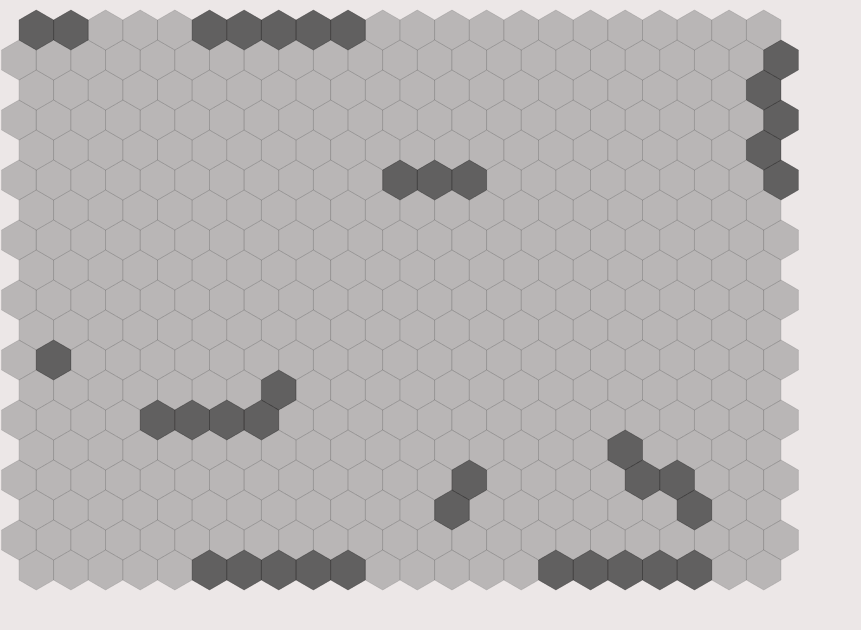
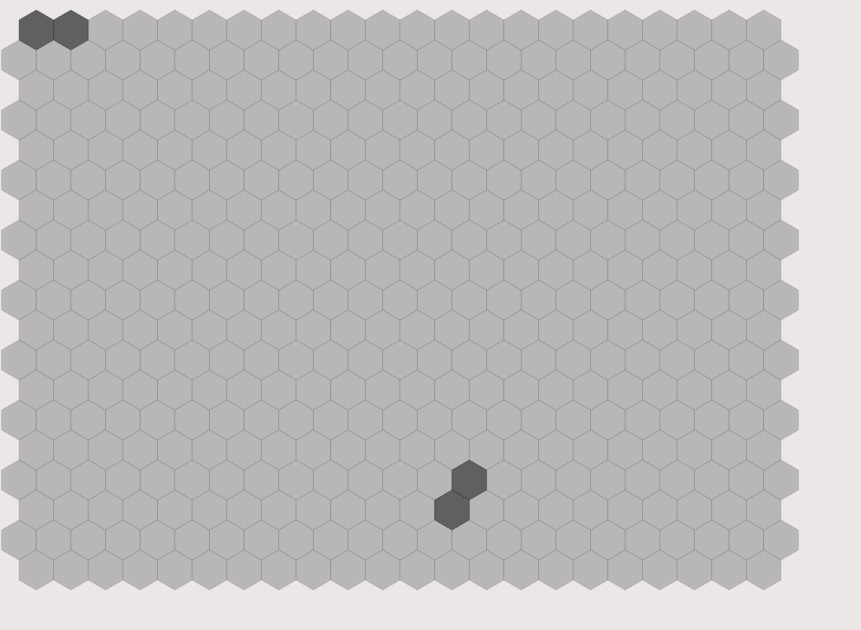
Before and after one commit to 97-ozzy/visualizer-bfs, a React (Vite) app: page / in a window 1280 px wide. Shown: the top 630 px of the page, without its empty margins (0-861 px from the left). Built offline with nearby package versions, Linux system fonts and the light colour scheme.

Commit message:
i made bfs working but path isnt the shortest

```diff
--- a/src/BFS/BFS.jsx
+++ b/src/BFS/BFS.jsx
@@ -5,40 +5,7 @@ let DUMMY_OBSTACLES = [
   {"q": -1, "r": 6, "s": -5},
   {"q": -6, "r": -9, "s": 15},
   {"q": -5, "r": -9, "s": 14},
-  {"q": -2, "r": 7, "s": -5},
-  {"q": 4, "r": -4, "s": 0},
-  {"q": 3, "r": -4, "s": 1},
-  {"q": 2, "r": -4, "s": 2},
-  {"q": 15, "r": -8, "s": -7},
-  {"q": 14, "r": -7, "s": -7},
-  {"q": 14, "r": -6, "s": -8},
-  {"q": 13, "r": -5, "s": -8},
-  {"q": 13, "r": -4, "s": 4},
-  {"q": 4, "r": 9, "s": -13},
-  {"q": 3, "r": 9, "s": -12},
-  {"q": 2, "r": 9, "s": -11},
-  {"q": 1, "r": 9, "s": -10},
-  {"q": 0, "r": 9, "s": -9},
-  {"q": -5, "r": 3, "s": 2},
-  {"q": -7, "r": 4, "s": 3},
-  {"q": -6, "r": 4, "s": 2},
-  {"q": -8, "r": 4, "s": 4},
-  {"q": -9, "r": 4, "s": 5},
-  {"q": -10, "r": 9, "s": 1},
-  {"q": -9, "r": 9, "s": 0},
-  {"q": -8, "r": 9, "s": -1},
-  {"q": -7, "r": 9, "s": -2},
-  {"q": -6, "r": 9, "s": -3},
-  {"q": -11, "r": 2, "s": 11},
-  {"q": 0, "r": -9, "s": 9},
-  {"q": 1, "r": -9, "s": 8},
-  {"q": 2, "r": -9, "s": 7},
-  {"q": 3, "r": -9, "s": -7},
-  {"q": 4, "r": 5, "s": -9},
-  {"q": 4, "r": 6, "s": -10},
-  {"q": 5, "r": 6, "s": -11},
-  {"q": 5, "r": 7, "s": -12},
-  {"q": -1, "r": -9, "s": 10},
+  {"q": -2, "r": 7, "s": -5}
 ]
 
 
@@ -62,7 +29,7 @@ function BFS() {
   const [playerPosition, setPlayerPosition] = useState({q: 0, r: 0, s: 0});
   const [cameFrom, setCameFrom] = useState({});
   const [hexPath, setHexPath] = useState([]);
-  const [path, setPath] = useState();
+  const [path, setPath] = useState([]);
   const [hexPathMap, setHexPathMap] = useState([]);
 
   const handleMouseMove = (e) => {
@@ -75,6 +42,7 @@ function BFS() {
     const {q,r,s} = cubeRound(pixelToHex(Point(offsetX, offsetY)));
     const {x, y} = hexToPixel(Hex(q, r, s));
     getDistanceLine(Hex(0,0,0), Hex(q,r,s));
+    getPath(playerPosition, Hex(q, r, s));
     //console.log(currentDistanceLine);
     if ((x>hexWidth/2 && x <canvasWidth -hexWidth/2)&&
             (y> hexHeight/2 && y< canvasHeight - hexHeight/2)){
@@ -229,9 +197,6 @@ function BFS() {
     return Hex(a.q + b.q, a.r + b.r, a.s + b.s)
   };
 
-  const cubeSubstract = (a, b) =>{
-    return Hex(a.q - b.q, a.r - b.r, a.s - b.s)
-  };
 
   const getCubeNeighbor = (h, direction)=>{
     return cubeAdd(h, cubeDirections(direction));
@@ -245,10 +210,10 @@ function BFS() {
     }
   };
 
-  const cubeDistance = (a, b) =>{
-    const {q, r, s} = cubeSubstract(a, b);
-    return (Math.abs(q)+Math.abs(r)+Math.abs(s))/2;
+  const cubeDistance = (a, b) => {
+    return (Math.abs(a.q - b.q) + Math.abs(a.r - b.r) + Math.abs(a.s - b.s)) / 2;
   };
+
 
   const linearInt = (a, b,t) =>{
     return (a+(b-a)*t)
@@ -261,8 +226,8 @@ function BFS() {
     let dist = cubeDistance(a,b);
     let arr = [];
     for(let i=0; i<=dist; i++){
-        let center = hexToPixel(cubeRound(cubeLinearInt(a,b,1.0/dist*i)));
-        arr = [].concat(arr, center);
+        let center = hexToPixel(cubeRound(cubeLinearInt(a,b,1/dist*i)));
+        arr.push(center);
     }
     setCurrentDistanceLine(arr);
   }
@@ -296,59 +261,99 @@ function BFS() {
     })
   }
 
-  const getNeighbors= (h) =>{
+  const getNeighbors = (h) => {
     let arr = [];
-    for (let i = 0; i<=5; i++){
-      const {q,r,s} = getCubeNeighbor(Hex(h.q, h.r, h.s), i);
-      arr.push(Hex(q,r,s))
+    for (let i = 0; i <= 5; i++) {
+      const { q, r, s } = getCubeNeighbor(Hex(h.q, h.r, h.s), i);
+      const neighborCoord = JSON.stringify(Hex(q, r, s));
+      if (!obstacles.some(obstacle => JSON.stringify(obstacle) === neighborCoord) && hexPathMap.includes(neighborCoord)) {
+        arr.push(Hex(q, r, s));
+      }
     }
-    return arr
-  }
+    return arr;
+  };
 
-  const breafthFirstSearch = (inputPlayerPosition) =>{
+
+  const breafthFirstSearch = (inputPlayerPosition) => {
     let frontier = [inputPlayerPosition];
     let localCameFrom = {};
     localCameFrom[JSON.stringify(inputPlayerPosition)] = JSON.stringify(inputPlayerPosition);
-    while (frontier.length !== 0){
+
+    while (frontier.length !== 0) {
       let current = frontier.shift();
       let arr = getNeighbors(current);
-      arr.map(l=>{
-        if(!localCameFrom.hasOwnProperty(JSON.stringify(l))&& hexPathMap.includes(JSON.stringify(l))){
+
+      arr.forEach((l) => {
+        const currentKey = JSON.stringify(current);
+        const neighborKey = JSON.stringify(l);
+
+        // Calculate the distance between the current position and the neighbor
+        const distanceToNeighbor = cubeDistance(current, l);
+
+        if (!localCameFrom.hasOwnProperty(neighborKey)) {
           frontier.push(l);
-          localCameFrom[JSON.stringify(l)] = JSON.stringify(current);
+          localCameFrom[neighborKey] = currentKey;
+
+          // Store the distance in the localCameFrom dictionary
+          localCameFrom[neighborKey + "_dist"] = distanceToNeighbor;
         }
-      })
+      });
+    }
 
+    setCameFrom(localCameFrom);
+  };
+
+
+
+
+  const getPath = (start, current) => {
+    start = JSON.stringify(start);
+    current = JSON.stringify(current);
+    if (cameFrom[current] !== undefined) {
+      let localPath = [current];
+      let totalDist = cameFrom[current + "_dist"];
+      while (current !== start) {
+        current = cameFrom[current];
+        localPath.push(current);
+      }
+      setPath(localPath.reverse()); // Reverse the path to get the correct order
+      setCurrentDistanceLine(totalDist); // Update the total distance
     }
-   setCameFrom(localCameFrom);
-}
+  };
+
+
+  const drawPath = ()=>{
+    //let localPath = path;
+    for (let i = 0; i<=path.length -1; i++){
+      const{q,r, s} = JSON.parse(path[i])
+      const{x,y} = hexToPixel(Hex(q,r, s));
+      drawHex(canvasInteraction, Point(x,y), 1, "black", "#05b9f5")
+    }
+  }
 
 
 
   useEffect(() => {
+      const { canvasWidth, canvasHeight } = canvasSize;
+      const ctx1 = canvasInteraction.current.getContext("2d");
+      ctx1.clearRect(0, 0, canvasWidth, canvasHeight);
+      drawPath();
+
+  }, [path]);
+
+  useEffect(() => {
     const { canvasWidth, canvasHeight } = canvasSize;
-    const ctx = canvasInteraction.current.getContext("2d");
-    ctx.clearRect(0, 0, canvasWidth, canvasHeight);
-    if (currentHex) {
-      const { q, r, s, x, y } = currentHex;
-      for(let i = 0; i<=currentDistanceLine.length -2; i++){
-        if (i===0){
-            drawHex(canvasInteraction, Point(currentDistanceLine[i].x, currentDistanceLine[i].y), 1, "black", "red");
-        }
-        else {
-            drawHex(canvasInteraction, Point(currentDistanceLine[i].x, currentDistanceLine[i].y), 1, "black", "grey");
-        }
+    const ctx = canvasView.current.getContext("2d");
+      ctx.clearRect(0, 0, canvasWidth, canvasHeight);
+      for (let l in cameFrom){
+        const {q,r,s} = JSON.parse(JSON.stringify(l));
+        const{x,y}= hexToPixel(Hex(q,r, s));//q r
+        drawHex(canvasView, Point(x,y), 1, "black", "grey", 0.1);
+        let from = JSON.parse(cameFrom[l]);
+        let fromCorf = hexToPixel(Hex(from.q, from.r, from.s));
+
       }
-      obstacles.map(l=>{
-        const { q, r, s, x, y } = l;
-        drawHex(canvasInteraction, Point(x, y), 1, "black",  "black");
-      })
-      //drawNeighbors(Hex(q,r,s));
-      drawHex(canvasInteraction, Point(x, y), 1, "black",  "grey");
-
-
-    }
-  }, [currentHex]);
+  }, [cameFrom]);
 
   useEffect(() => {
     const { canvasWidth, canvasHeight } = canvasSize;
@@ -374,7 +379,6 @@ function BFS() {
   return (
     <div className="BFS">
       <canvas ref={canvasHex} ></canvas>
-      {/*<canvas ref={canvasCoordinates} ></canvas>*/}
       <canvas ref={canvasView}></canvas>
       <canvas ref={canvasInteraction} onMouseMove={handleMouseMove} onClick={handleClick}></canvas>
     </div>
```
